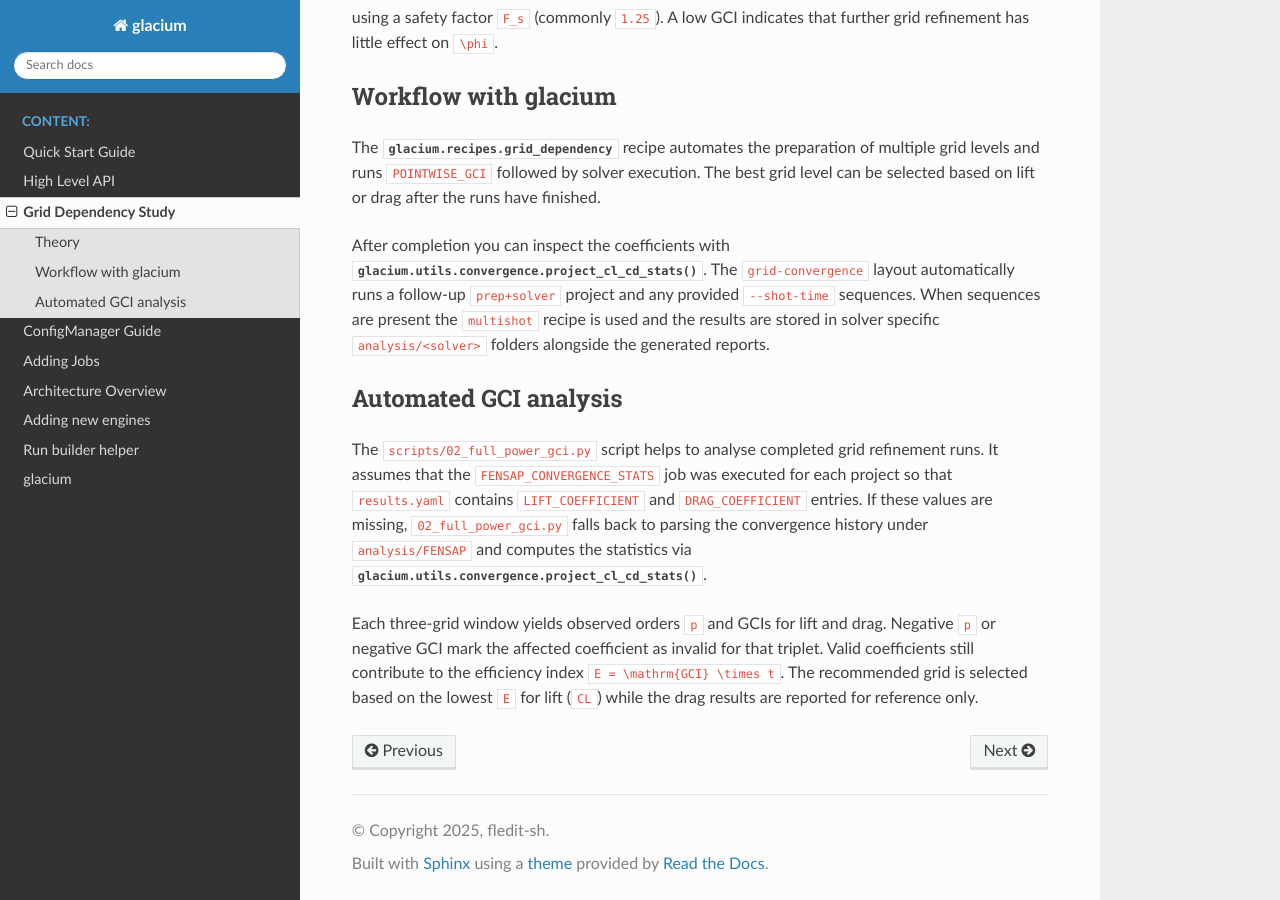
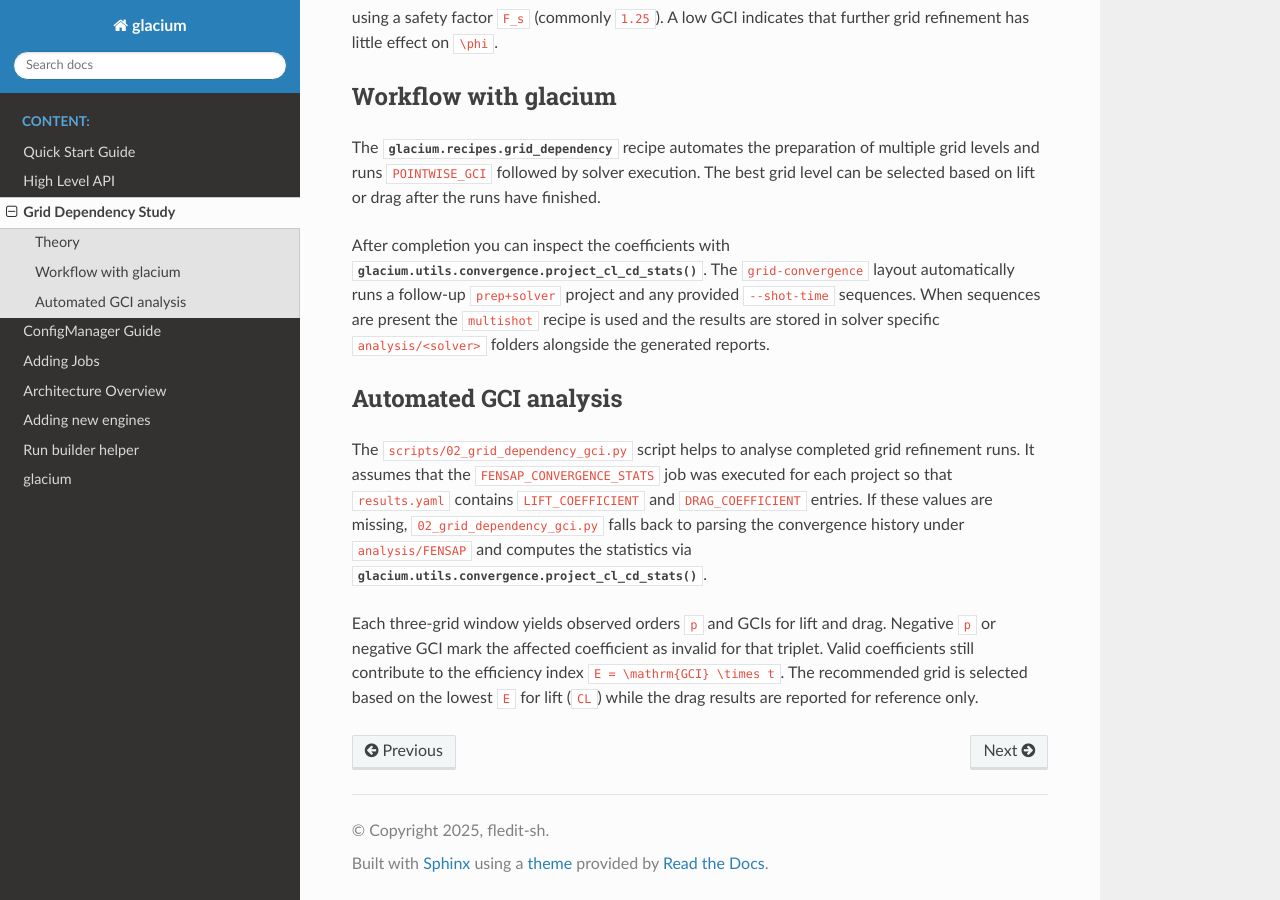
Before and after one commit to fledit-sh/glacium-repo, a Sphinx documentation site: the page built from docs/grid_dependency_study.rst, in a window 1280 px wide and 900 px high, scrolled down 635 px. Built offline with Sphinx 7.4.7 and the Read the Docs theme 3.1.0, drawn with Linux system fonts in a browser that asks for light colours.

Commit message:
docs: update script references

```diff
--- a/docs/grid_dependency_study.rst
+++ b/docs/grid_dependency_study.rst
@@ -47,11 +47,11 @@ generated reports.
 Automated GCI analysis
 ---------------------
 
-The ``scripts/02_full_power_gci.py`` script helps to analyse completed grid
+The ``scripts/02_grid_dependency_gci.py`` script helps to analyse completed grid
 refinement runs.  It assumes that the
 ``FENSAP_CONVERGENCE_STATS`` job was executed for each project so that
 ``results.yaml`` contains ``LIFT_COEFFICIENT`` and ``DRAG_COEFFICIENT``
-entries.  If these values are missing, ``02_full_power_gci.py`` falls back to
+entries.  If these values are missing, ``02_grid_dependency_gci.py`` falls back to
 parsing the convergence history under ``analysis/FENSAP`` and computes the
 statistics via :func:`glacium.utils.convergence.project_cl_cd_stats`.
 
```
Also changed, not shown: README.md (+5 -3 lines).
